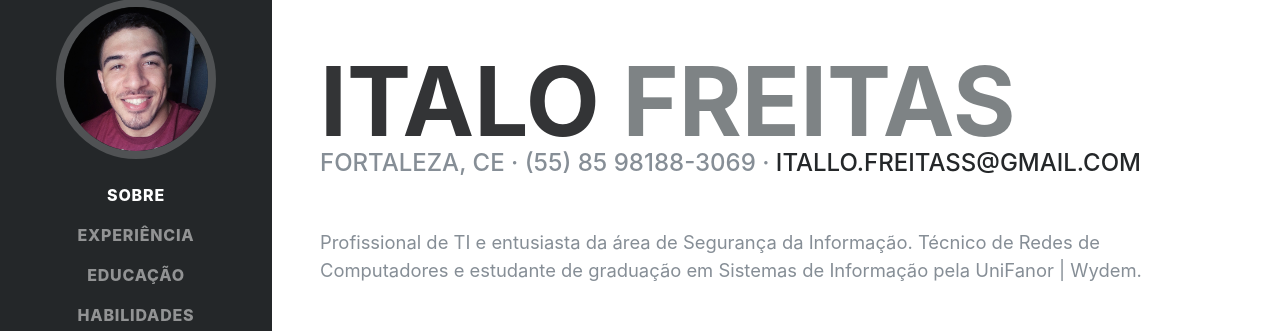
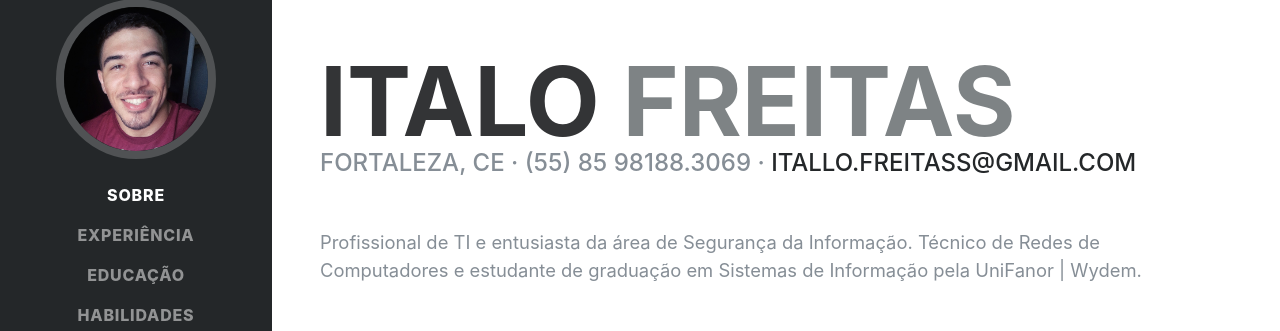
Before and after one commit to ItaloFreitas/italofreitas.github.io, a Jekyll site: the page built from about.md, in a window 1280 px wide and 900 px high. Shown: the part 227-558 px from the top of the window. Built offline with Jekyll 4.4.1, drawn with Linux system fonts in a browser that asks for light colours; some web fonts are replaced.

Commit message:
modified number

```diff
--- a/_layouts/default.html
+++ b/_layouts/default.html
@@ -65,7 +65,7 @@
           <h1 class="mb-0">Italo
             <span class="text-primary">Freitas</span>
           </h1>
-          <div class="subheading mb-5">Fortaleza, CE · (55) 85 98188-3069 ·
+          <div class="subheading mb-5">Fortaleza, CE · (55) 85 98188.3069 ·
             <a href="mailto:itallo.freitass@gmail.com">{{site.email}}</a>
           </div>
           <p class="lead mb-5">{{site.sobremim}}</p>
```
